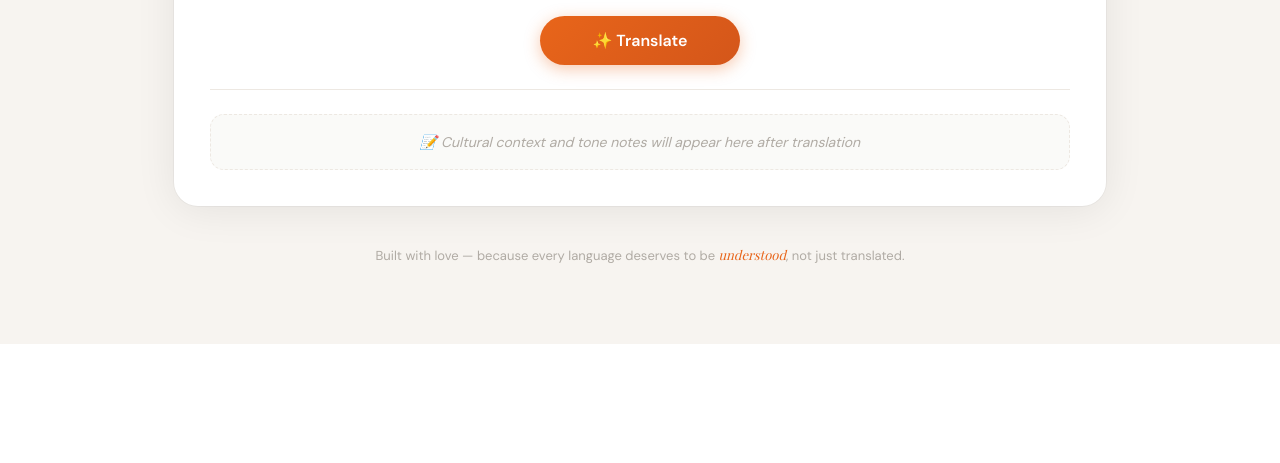
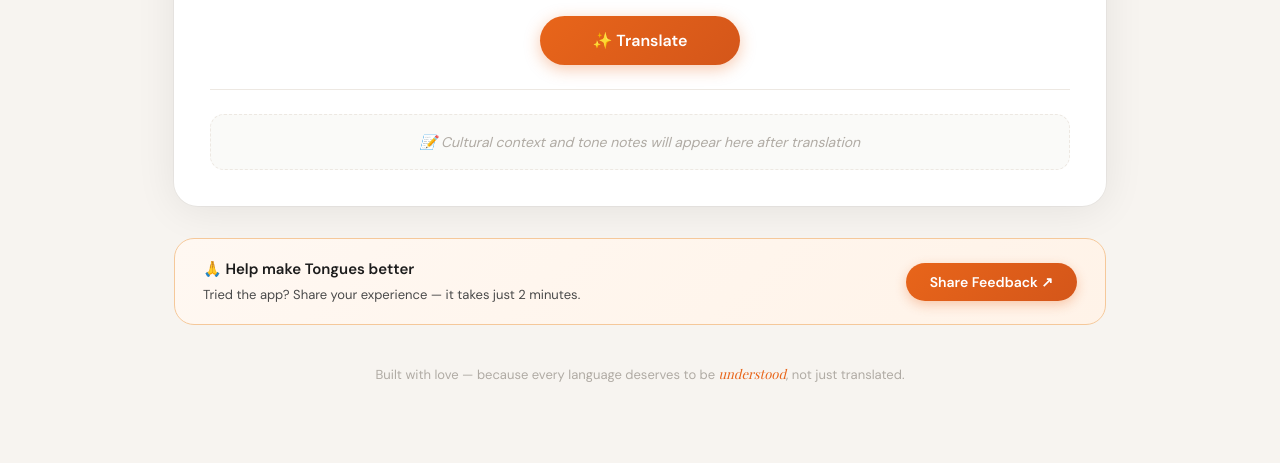
Before and after one commit to avaniupadhyaya/tongues, a Flask app: page / in a window 1280 px wide. Shown: the part 914-1377 px from the top of the page. Before the commit the page ends 1258 px from the top, so only its background shows below. Run offline with Flask 3, Linux system fonts and the light colour scheme; some web fonts are replaced.

Commit message:
Add feedback banner linking to Google Form

```diff
--- a/templates/index.html
+++ b/templates/index.html
@@ -102,6 +102,41 @@
       .card { padding: 24px 16px; }
       .lang-row { gap: 8px; }
       .swap-btn { width: 36px; height: 36px; font-size: 14px; }
+    }
+
+    .feedback-banner {
+      margin-top: 32px;
+      background: linear-gradient(135deg, #FFF8F2, #FFF3E8);
+      border: 1.5px solid #F5C89A;
+      border-radius: 20px;
+      padding: 20px 28px;
+      display: flex;
+      align-items: center;
+      justify-content: space-between;
+      gap: 16px;
+      flex-wrap: wrap;
+    }
+    .feedback-banner-text { flex: 1; min-width: 200px; }
+    .feedback-banner-text strong {
+      font-size: 15px; font-weight: 600; color: var(--ink);
+      display: block; margin-bottom: 4px;
+    }
+    .feedback-banner-text span { font-size: 13px; color: var(--ink-light); }
+    .feedback-banner-btn {
+      padding: 10px 24px;
+      background: linear-gradient(135deg, #E8651A, #D4561A);
+      color: white; border: none; border-radius: 100px;
+      font-family: 'DM Sans', sans-serif; font-size: 14px; font-weight: 600;
+      cursor: pointer; white-space: nowrap;
+      box-shadow: 0 4px 12px rgba(232,101,26,0.3);
+      transition: all 0.2s; text-decoration: none; display: inline-block;
+    }
+    .feedback-banner-btn:hover {
+      transform: translateY(-1px);
+      box-shadow: 0 6px 16px rgba(232,101,26,0.4);
+    }
+    @media (max-width: 600px) {
+      .feedback-banner { flex-direction: column; text-align: center; }
     }
   </style>
 </head>
@@ -228,6 +263,15 @@
       <p class="note-placeholder">📝 Cultural context and tone notes will appear here after translation</p>
     </div>
 
+  </div>
+
+
+  <div class="feedback-banner">
+    <div class="feedback-banner-text">
+      <strong>🙏 Help make Tongues better</strong>
+      <span>Tried the app? Share your experience — it takes just 2 minutes.</span>
+    </div>
+    <a class="feedback-banner-btn" href="https://forms.gle/N3qxcdPxM8GuqzC37" target="_blank" rel="noopener">Share Feedback ↗</a>
   </div>
 
   <footer>
```
